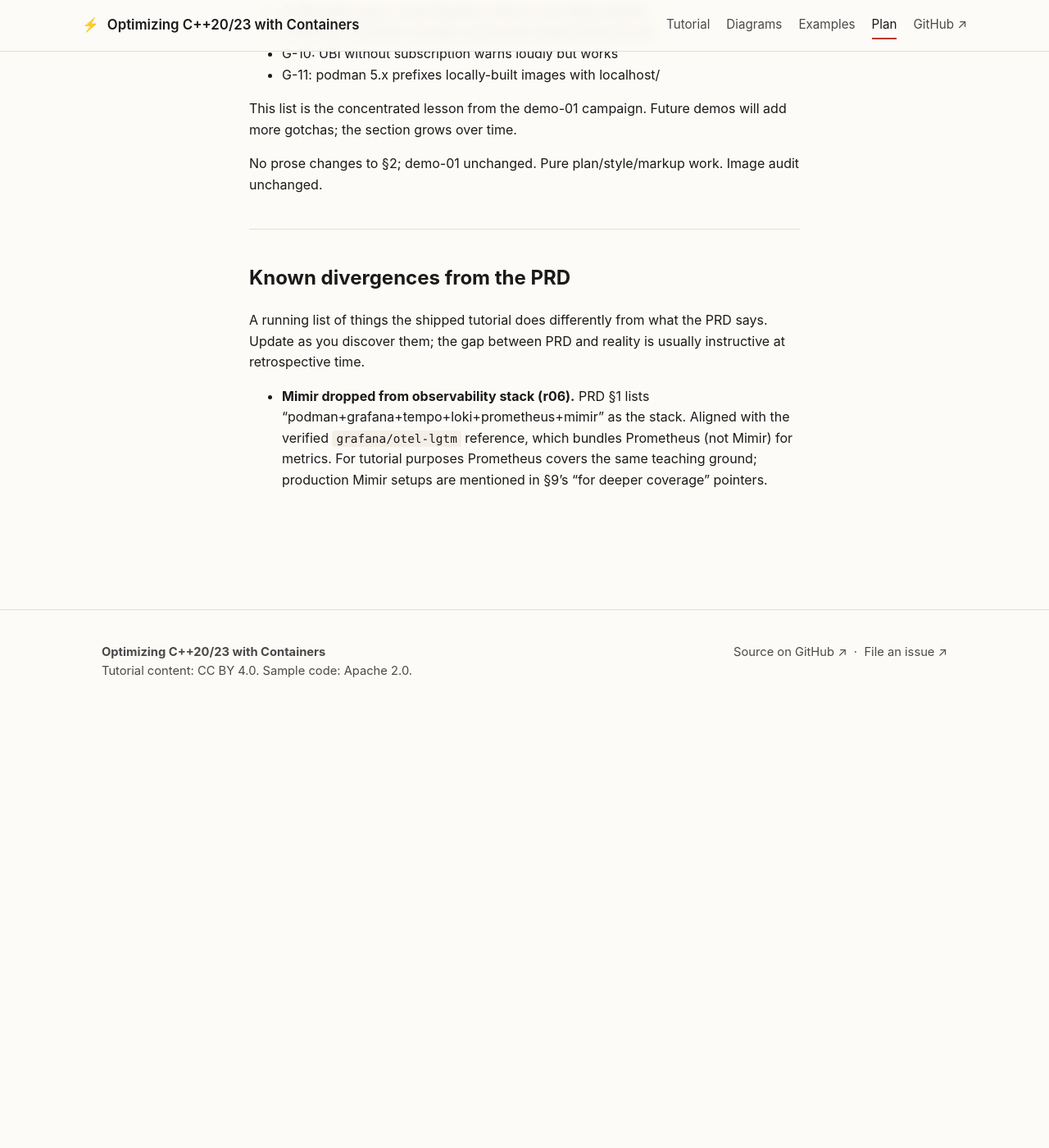
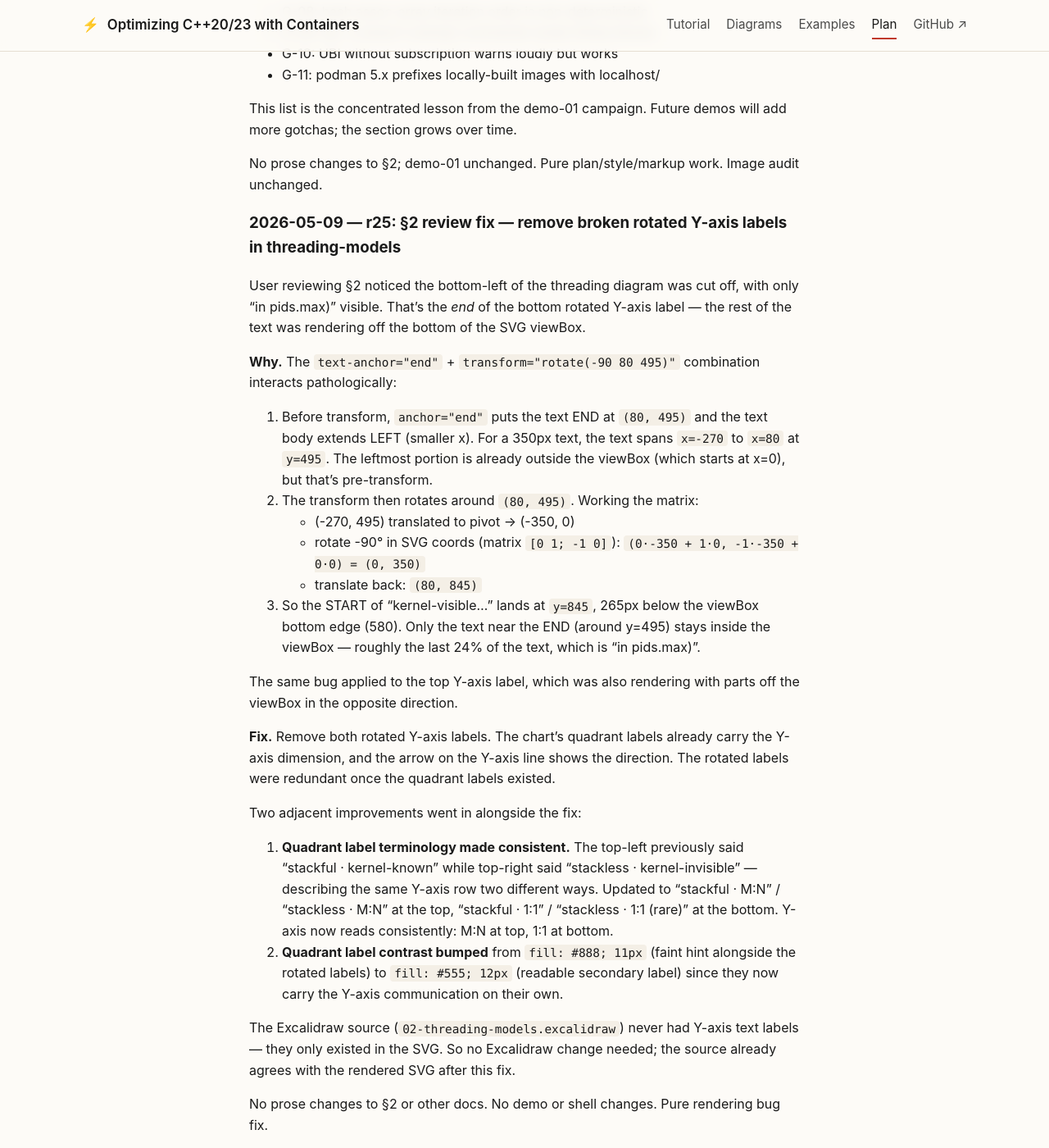
Before and after one commit to patterncatalyst/cpp-container-optimization-tutorial, a Jekyll site: the page built from _plans/reconciliation-plan.md, in a window 1280 px wide and 1400 px high, scrolled down 44374 px. Shown: the whole window at 82% size. Built offline with Jekyll 4.4.1, drawn with Linux system fonts in a browser that asks for light colours; before the commit the page ends 45253 px from its top, so only the background shows below that.

Commit message:
fix(diagrams/02): remove broken rotated Y-axis labels in threading-models

```diff
--- a/_plans/reconciliation-plan.md
+++ b/_plans/reconciliation-plan.md
@@ -1927,6 +1927,65 @@
 No prose changes to §2; demo-01 unchanged. Pure
 plan/style/markup work. Image audit unchanged.
 
+### 2026-05-09 — r25: §2 review fix — remove broken rotated Y-axis labels in threading-models
+
+User reviewing §2 noticed the bottom-left of the threading
+diagram was cut off, with only "in pids.max)" visible. That's
+the *end* of the bottom rotated Y-axis label — the rest of
+the text was rendering off the bottom of the SVG viewBox.
+
+**Why.** The `text-anchor="end"` + `transform="rotate(-90 80
+495)"` combination interacts pathologically:
+
+1. Before transform, `anchor="end"` puts the text END at
+   `(80, 495)` and the text body extends LEFT (smaller x).
+   For a 350px text, the text spans `x=-270` to `x=80` at
+   `y=495`. The leftmost portion is already outside the
+   viewBox (which starts at x=0), but that's pre-transform.
+2. The transform then rotates around `(80, 495)`. Working
+   the matrix:
+   - (-270, 495) translated to pivot → (-350, 0)
+   - rotate -90° in SVG coords (matrix `[0 1; -1 0]`):
+     `(0·-350 + 1·0, -1·-350 + 0·0) = (0, 350)`
+   - translate back: `(80, 845)`
+3. So the START of "kernel-visible..." lands at `y=845`,
+   265px below the viewBox bottom edge (580). Only the
+   text near the END (around y=495) stays inside the
+   viewBox — roughly the last 24% of the text, which is
+   "in pids.max)".
+
+The same bug applied to the top Y-axis label, which was
+also rendering with parts off the viewBox in the opposite
+direction.
+
+**Fix.** Remove both rotated Y-axis labels. The chart's
+quadrant labels already carry the Y-axis dimension, and the
+arrow on the Y-axis line shows the direction. The rotated
+labels were redundant once the quadrant labels existed.
+
+Two adjacent improvements went in alongside the fix:
+
+1. **Quadrant label terminology made consistent.** The
+   top-left previously said "stackful · kernel-known" while
+   top-right said "stackless · kernel-invisible" —
+   describing the same Y-axis row two different ways.
+   Updated to "stackful · M:N" / "stackless · M:N" at the
+   top, "stackful · 1:1" / "stackless · 1:1 (rare)" at the
+   bottom. Y-axis now reads consistently: M:N at top, 1:1
+   at bottom.
+2. **Quadrant label contrast bumped** from `fill: #888;
+   11px` (faint hint alongside the rotated labels) to
+   `fill: #555; 12px` (readable secondary label) since they
+   now carry the Y-axis communication on their own.
+
+The Excalidraw source (`02-threading-models.excalidraw`)
+never had Y-axis text labels — they only existed in the
+SVG. So no Excalidraw change needed; the source already
+agrees with the rendered SVG after this fix.
+
+No prose changes to §2 or other docs. No demo or shell
+changes. Pure rendering bug fix.
+
 ---
 
 ## Known divergences from the PRD
```
Also changed, not shown: diagrams/02-threading-models.svg.
